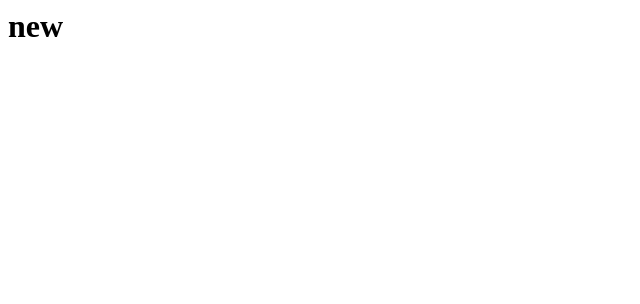
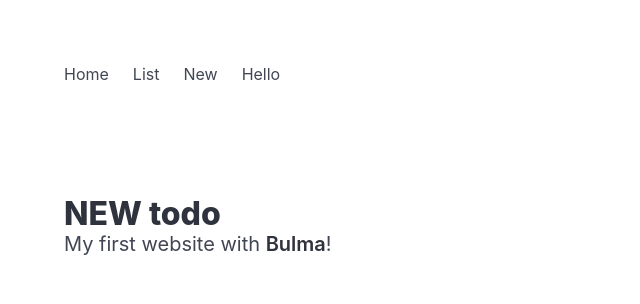
Before and after one commit to kiryanovaolga/GROUP06, a Django app: page /todo/new/ in a window 1280 px wide. Before the commit the part shown is almost empty. Shown: the top 304 px of the page, without its empty margins (0-640 px from the left). Run offline with Django 5.2, Linux system fonts and the light colour scheme.

Commit message:
PY21 todo app

```diff
--- /dev/null
+++ b/projekty/test_projekt/todo/templates/todo/includes/nav.html
@@ -0,0 +1,19 @@
+<section class="section">
+    <div class="container">
+        <nav class="navbar" role="navigation" aria-label="main navigation">
+            <div class="navbar-brand">
+                <a class="navbar-item" href="{% url 'todo:index' %}">Home</a>
+                <a class="navbar-item" href="{% url 'todo:list' %}">List</a>
+                <a class="navbar-item" href="{% url 'todo:new' %}">New</a>
+                <a class="navbar-item" href="#">Hello</a>
+
+                <a role="button" class="navbar-burger" aria-label="menu" aria-expanded="false">
+                    <span aria-hidden="true"></span>
+                    <span aria-hidden="true"></span>
+                    <span aria-hidden="true"></span>
+                    <span aria-hidden="true"></span>
+                </a>
+            </div>
+        </nav>
+    </div>
+</section>
--- a/projekty/test_projekt/todo/templates/todo/list.html
+++ b/projekty/test_projekt/todo/templates/todo/list.html
@@ -7,6 +7,8 @@
     <link rel="stylesheet" href="https://cdn.jsdelivr.net/npm/bulma@1.0.2/css/bulma.min.css">
   </head>
   <body>
+    {% include 'todo/includes/nav.html' %}
+
   <section class="section">
     <div class="container">
       <h1 class="title">Todo List</h1>
--- a/projekty/test_projekt/todo/templates/todo/new.html
+++ b/projekty/test_projekt/todo/templates/todo/new.html
@@ -1 +1,21 @@
-<h1>new</h1>
+<!DOCTYPE html>
+<html>
+  <head>
+    <meta charset="utf-8">
+    <meta name="viewport" content="width=device-width, initial-scale=1">
+    <title>Hello Bulma!</title>
+    <link rel="stylesheet" href="https://cdn.jsdelivr.net/npm/bulma@1.0.2/css/bulma.min.css">
+  </head>
+  <body>
+    {% include 'todo/includes/nav.html' %}
+
+  <section class="section">
+    <div class="container">
+      <h1 class="title">NEW todo</h1>
+      <p class="subtitle">
+        My first website with <strong>Bulma</strong>!
+      </p>
+    </div>
+  </section>
+  </body>
+</html>
```
Also changed, not shown: projekty/test_projekt/todo/templates/todo/index.html (+1 -18 lines).
